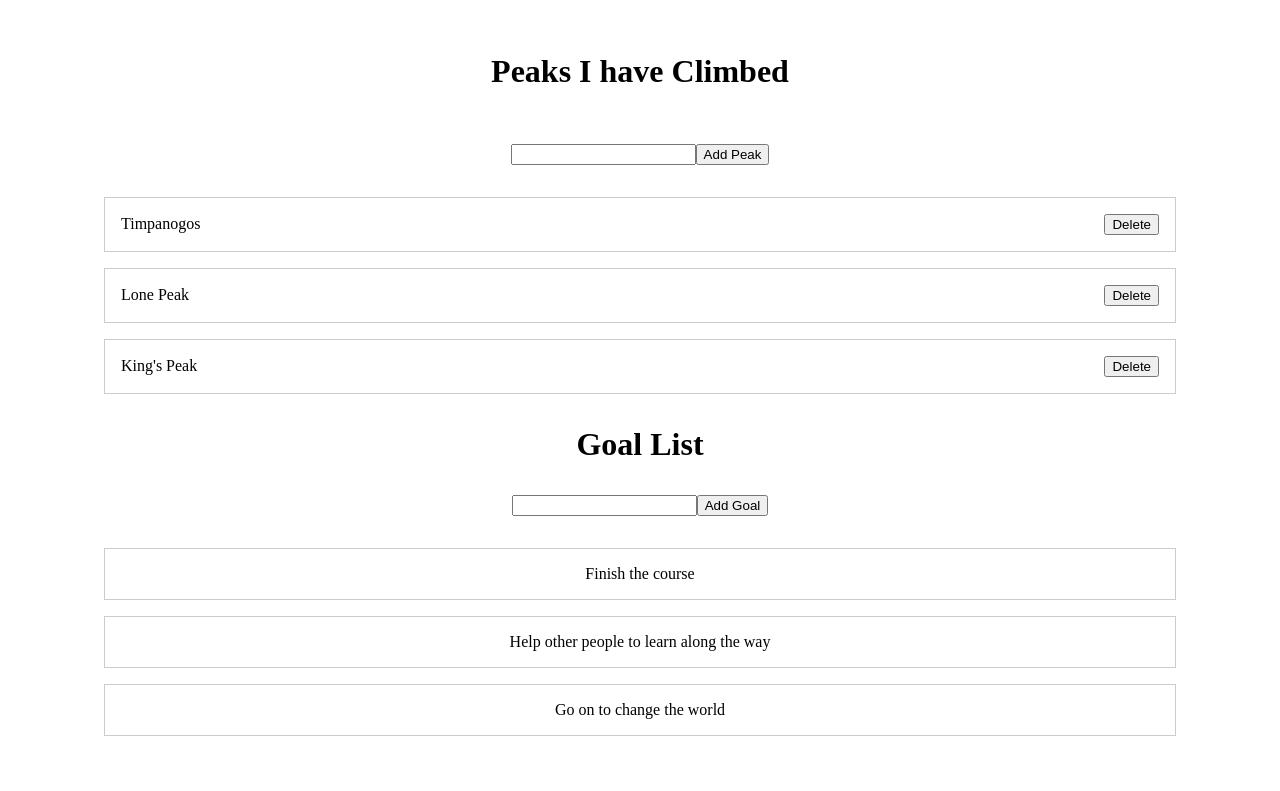
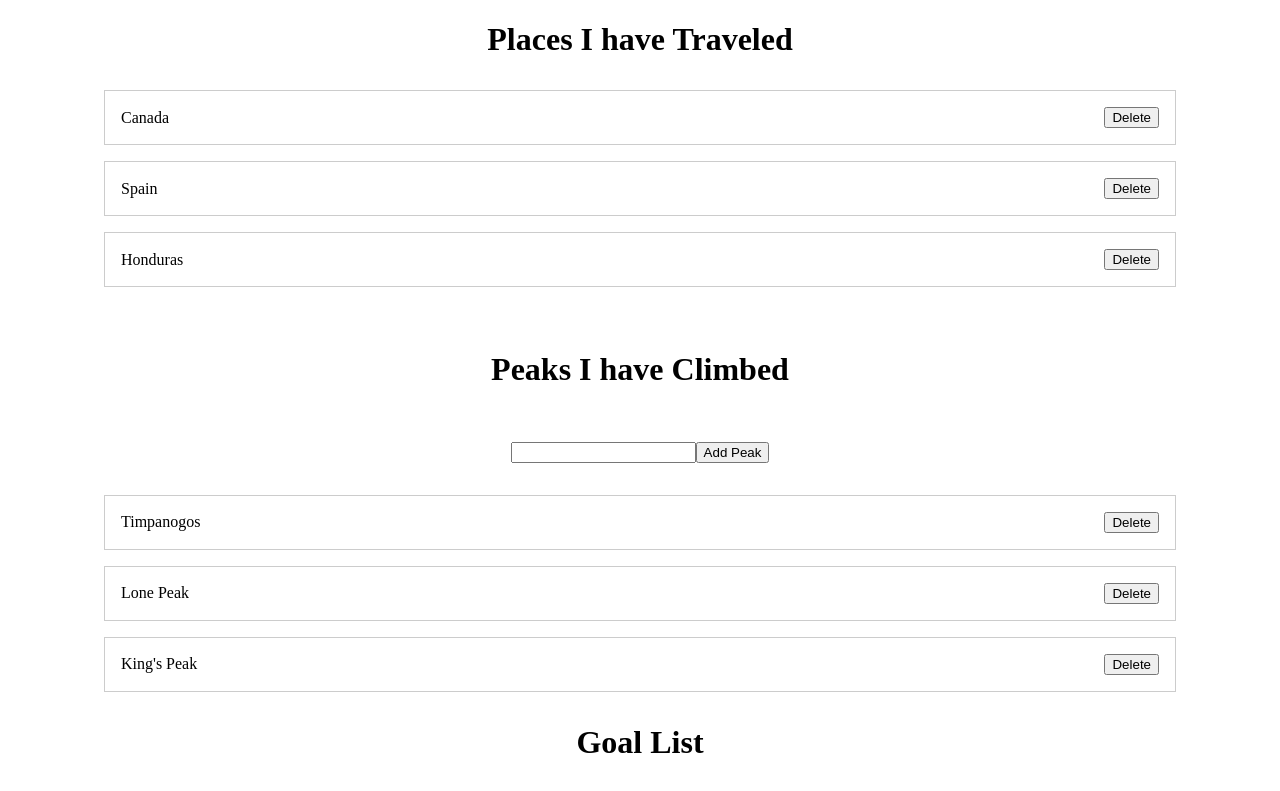
Before and after one commit to NateEnsign/interview-small-builds, a React (Vite) app: page / in a window 1280 px wide. Shown: the top 791 px of the page. Built offline with nearby package versions, Linux system fonts and the light colour scheme.

Commit message:
built new section places I have visited

```diff
--- a/src/App.jsx
+++ b/src/App.jsx
@@ -4,10 +4,12 @@ import ToDo from "./components/to-do-list/toDo";
 import GirlsKissed from "./components/kiss-app/GirlsKissed";
 import BooksRead from "./components/books-app/BooksRead";
 import PeaksClimbed from "./components/peaks-climbed/PeaksClimbed";
+import PlacesTraveled from "./components/travel-app/PlacesTraveled";
 
 function App() {
   return (
     <>
+      <PlacesTraveled />
       <PeaksClimbed />
       <GoalsApp />
       <BooksRead />
--- /dev/null
+++ b/src/components/travel-app/PlaceList.css
@@ -0,0 +1,14 @@
+.country-list {
+    list-style-type: none;
+    margin: 2rem 5rem;
+    padding: 0;
+}
+
+.country-list li {
+    display: flex;
+    justify-content: space-between;
+    border: 1px solid #ccc;
+    padding: 1rem;
+    margin: 1rem;
+    align-items: center;
+}
--- /dev/null
+++ b/src/components/travel-app/PlaceList.jsx
@@ -0,0 +1,19 @@
+import React from 'react'
+import './PlaceList.css';
+
+const PlaceList = ({countries}) => {
+  return (
+    <div>
+        <ul className='country-list'>
+            {countries.map(({id,name}) => {
+                return <li key={id}>
+                    <span>{name}</span>
+                    <button>Delete</button>
+                </li>
+            })}
+        </ul>
+    </div>
+  )
+}
+
+export default PlaceList
--- /dev/null
+++ b/src/components/travel-app/PlacesTraveled.css
@@ -0,0 +1,3 @@
+.places-header {
+    text-align: center;
+}
--- /dev/null
+++ b/src/components/travel-app/PlacesTraveled.jsx
@@ -0,0 +1,20 @@
+import React, { useState } from 'react'
+import './PlacesTraveled.css';
+import PlaceList from './PlaceList';
+
+const PlacesTraveled = () => {
+    const [countries, setCountries] = useState([
+        {id: 'c1', name: 'Canada'},
+        {id: 'c2', name: 'Spain'},
+        {id: 'c3', name: 'Honduras'},
+    ])
+
+  return (
+    <div>
+        <h1 className='places-header'>Places I have Traveled</h1>
+        <PlaceList countries={countries} />
+    </div>
+  )
+}
+
+export default PlacesTraveled
```
Also changed, not shown: src/components/travel-app/NewPlace.jsx (added, +9 -0 lines).
